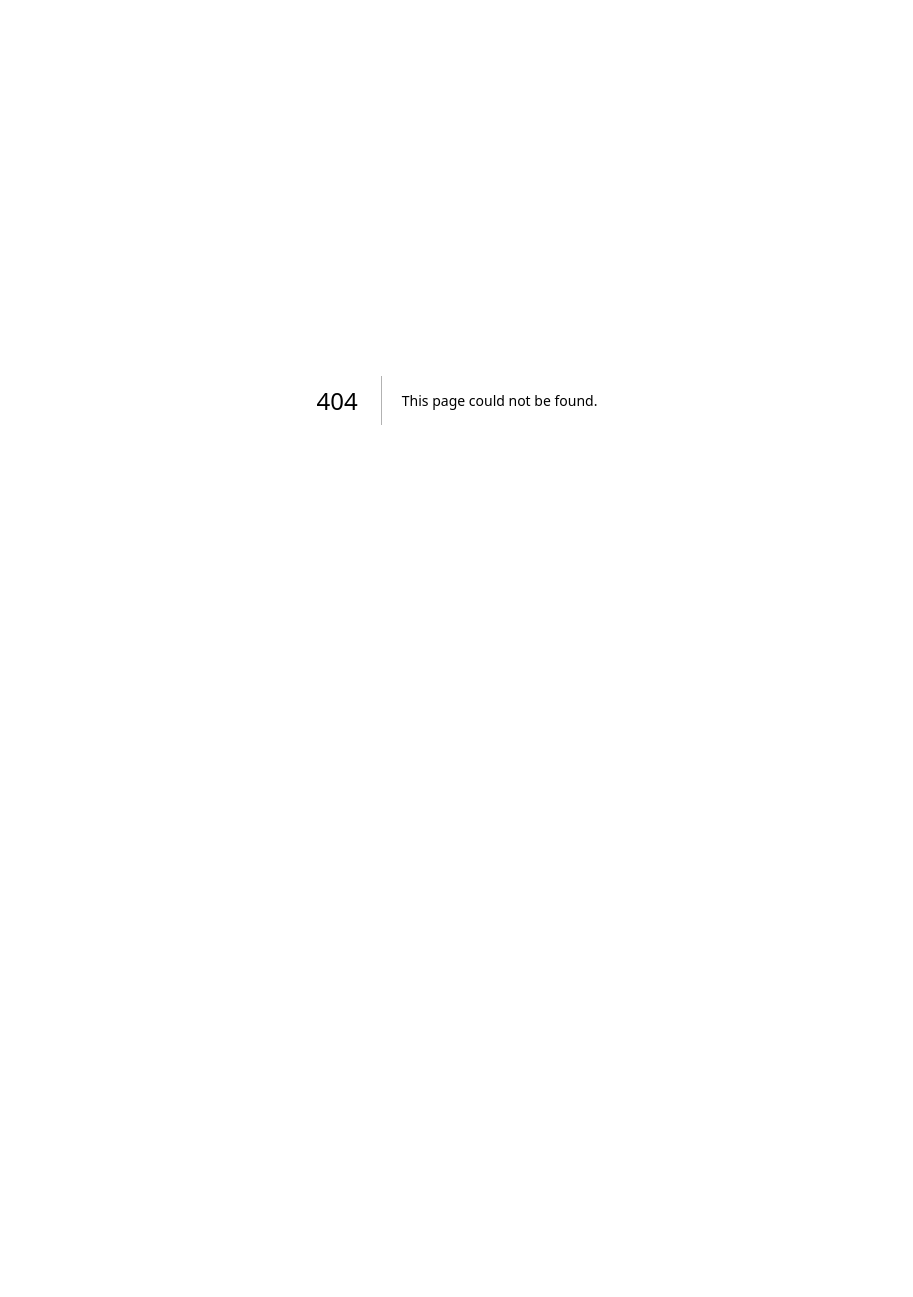
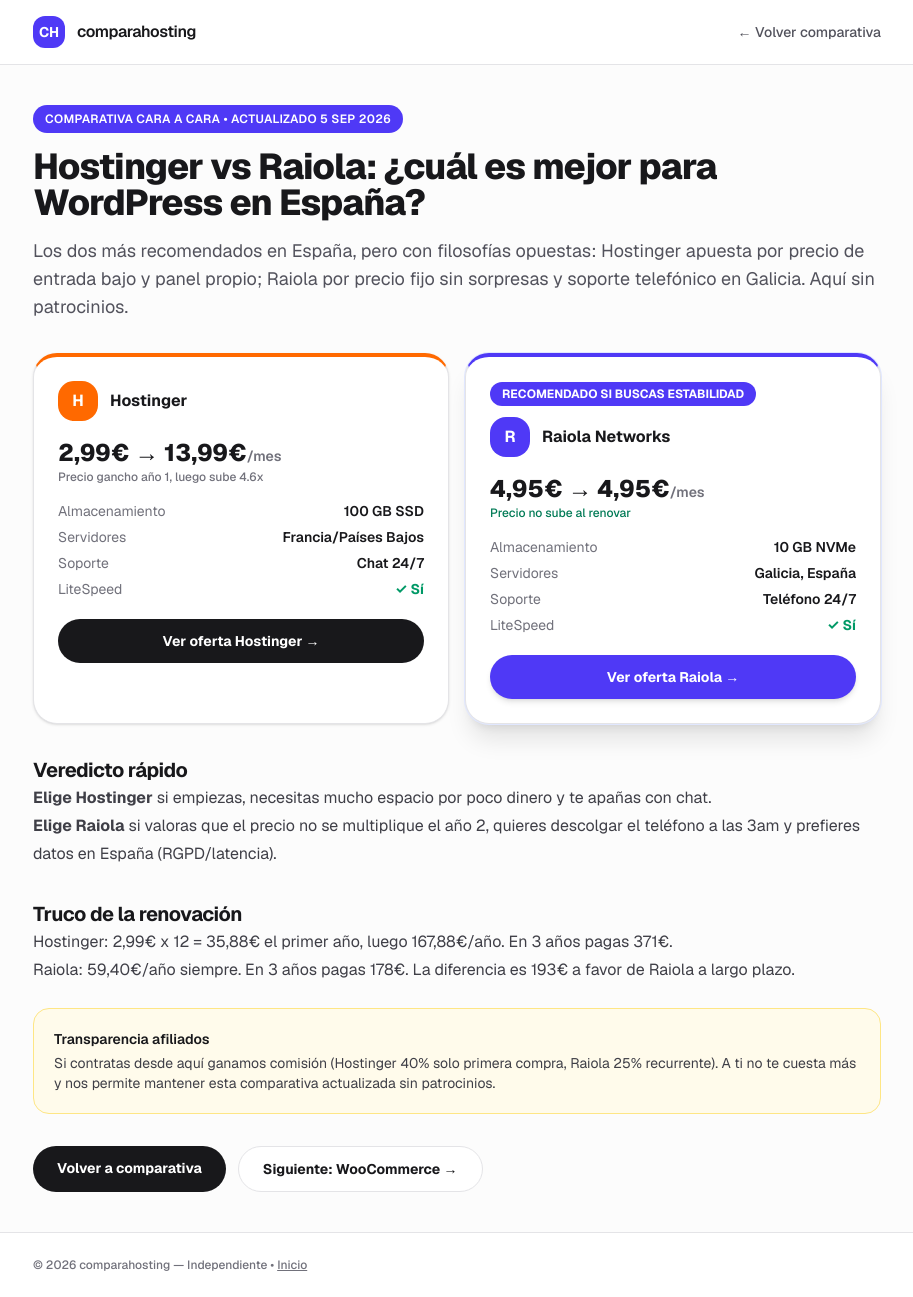
Before and after one commit to ReplikanteK/lamesacuadrada, a Next.js app: page /hostinger-vs-raiola in a window 1280 px wide. Before the commit this address had no page. Shown: the whole page, without its empty margins (183-1096 px from the left). Before the commit the page ends 800 px from the top, so only its background shows below. Built offline with nearby package versions, Linux system fonts and the light colour scheme.

Commit message:
feat: añade /hostinger-vs-raiola - comparativa cara a cara SEO (precio renovación + veredicto)

```diff
--- /dev/null
+++ b/src/app/hostinger-vs-raiola/page.tsx
@@ -0,0 +1,101 @@
+import type { Metadata } from "next";
+import Link from "next/link";
+
+export const metadata: Metadata = {
+  title: "Hostinger vs Raiola 2026: Comparativa Real (Precio, Velocidad y Soporte)",
+  description: "Hostinger vs Raiola Networks 2026: precio real con renovación, LiteSpeed, soporte teléfono 24/7 y servidores en España vs extranjero. ¿Cuál es mejor para WordPress?",
+};
+
+export default function HostingerVsRaiola() {
+  return (
+    <div className="flex flex-col min-h-screen bg-[#fcfcfc] text-zinc-900 antialiased">
+      <header className="sticky top-0 z-10 bg-white/80 backdrop-blur-xl border-b border-zinc-200">
+        <div className="max-w-4xl mx-auto px-6 py-4 flex items-center justify-between">
+          <Link href="/" className="flex items-center gap-3">
+            <div className="w-8 h-8 bg-indigo-600 text-white flex items-center justify-center rounded-xl font-bold text-sm">CH</div>
+            <span className="font-semibold tracking-tight">comparahosting</span>
+          </Link>
+          <Link href="/" className="text-sm font-medium text-zinc-600 hover:text-zinc-900">← Volver comparativa</Link>
+        </div>
+      </header>
+
+      <article className="max-w-4xl mx-auto px-6 py-10 w-full">
+        <div className="inline-flex items-center gap-2 text-xs font-semibold tracking-wide uppercase bg-indigo-600 text-white px-3 py-1.5 rounded-full mb-4">
+          Comparativa cara a cara • Actualizado 5 Sep 2026
+        </div>
+        <h1 className="text-4xl font-extrabold tracking-tight leading-none text-zinc-900">
+          Hostinger vs Raiola: ¿cuál es mejor para WordPress en España?
+        </h1>
+        <p className="mt-4 text-lg leading-7 text-zinc-600">
+          Los dos más recomendados en España, pero con filosofías opuestas: Hostinger apuesta por precio de entrada bajo y panel propio; Raiola por precio fijo sin sorpresas y soporte telefónico en Galicia. Aquí sin patrocinios.
+        </p>
+
+        {/* Tabla cara a cara */}
+        <div className="mt-8 grid sm:grid-cols-2 gap-4">
+          <div className="bg-white rounded-3xl border-t-4 border-t-orange-500 border border-zinc-200 p-6 shadow-sm">
+            <div className="flex items-center gap-3 mb-4">
+              <div className="w-10 h-10 bg-orange-500 text-white rounded-2xl flex items-center justify-center font-bold">H</div>
+              <div className="font-bold">Hostinger</div>
+            </div>
+            <div className="text-2xl font-extrabold">2,99€ → 13,99€<span className="text-sm font-semibold text-zinc-500">/mes</span></div>
+            <p className="text-xs font-medium text-zinc-500">Precio gancho año 1, luego sube 4.6x</p>
+            <ul className="mt-4 text-sm space-y-1.5">
+              <li className="flex justify-between"><span className="text-zinc-500">Almacenamiento</span><span className="font-semibold">100 GB SSD</span></li>
+              <li className="flex justify-between"><span className="text-zinc-500">Servidores</span><span className="font-semibold">Francia/Países Bajos</span></li>
+              <li className="flex justify-between"><span className="text-zinc-500">Soporte</span><span className="font-semibold">Chat 24/7</span></li>
+              <li className="flex justify-between"><span className="text-zinc-500">LiteSpeed</span><span className="font-bold text-emerald-600">✓ Sí</span></li>
+            </ul>
+            <a href="#hostinger-afiliado" className="mt-5 block text-center w-full py-3 rounded-full bg-zinc-900 text-white text-sm font-bold hover:bg-black">Ver oferta Hostinger →</a>
+          </div>
+
+          <div className="bg-white rounded-3xl border-t-4 border-t-indigo-600 border border-zinc-200 p-6 shadow-xl ring-1 ring-indigo-100">
+            <span className="text-xs font-bold bg-indigo-600 text-white px-3 py-1 rounded-full">RECOMENDADO SI BUSCAS ESTABILIDAD</span>
+            <div className="flex items-center gap-3 mt-3 mb-4">
+              <div className="w-10 h-10 bg-indigo-600 text-white rounded-2xl flex items-center justify-center font-bold">R</div>
+              <div className="font-bold">Raiola Networks</div>
+            </div>
+            <div className="text-2xl font-extrabold">4,95€ → 4,95€<span className="text-sm font-semibold text-zinc-500">/mes</span></div>
+            <p className="text-xs font-medium text-emerald-700">Precio no sube al renovar</p>
+            <ul className="mt-4 text-sm space-y-1.5">
+              <li className="flex justify-between"><span className="text-zinc-500">Almacenamiento</span><span className="font-semibold">10 GB NVMe</span></li>
+              <li className="flex justify-between"><span className="text-zinc-500">Servidores</span><span className="font-semibold">Galicia, España</span></li>
+              <li className="flex justify-between"><span className="text-zinc-500">Soporte</span><span className="font-semibold">Teléfono 24/7</span></li>
+              <li className="flex justify-between"><span className="text-zinc-500">LiteSpeed</span><span className="font-bold text-emerald-600">✓ Sí</span></li>
+            </ul>
+            <a href="#raiola-afiliado" className="mt-5 block text-center w-full py-3 rounded-full bg-indigo-600 text-white text-sm font-bold hover:bg-indigo-700 shadow-md">Ver oferta Raiola →</a>
+          </div>
+        </div>
+
+        <div className="mt-8 prose prose-zinc max-w-none">
+          <h2 className="text-xl font-bold tracking-tight mt-8">Veredicto rápido</h2>
+          <p className="text-zinc-700 leading-7">
+            <strong>Elige Hostinger</strong> si empiezas, necesitas mucho espacio por poco dinero y te apañas con chat. <br />
+            <strong>Elige Raiola</strong> si valoras que el precio no se multiplique el año 2, quieres descolgar el teléfono a las 3am y prefieres datos en España (RGPD/latencia).
+          </p>
+
+          <h2 className="text-xl font-bold tracking-tight mt-8">Truco de la renovación</h2>
+          <p className="text-zinc-700 leading-7">
+            Hostinger: 2,99€ x 12 = 35,88€ el primer año, luego 167,88€/año. En 3 años pagas 371€.<br />
+            Raiola: 59,40€/año siempre. En 3 años pagas 178€. La diferencia es 193€ a favor de Raiola a largo plazo.
+          </p>
+
+          <div className="bg-amber-50 border border-amber-200 rounded-2xl p-5 mt-6">
+            <p className="text-sm font-semibold text-zinc-900">Transparencia afiliados</p>
+            <p className="text-sm text-zinc-700 mt-1">Si contratas desde aquí ganamos comisión (Hostinger 40% solo primera compra, Raiola 25% recurrente). A ti no te cuesta más y nos permite mantener esta comparativa actualizada sin patrocinios.</p>
+          </div>
+        </div>
+
+        <div className="mt-8 flex gap-3">
+          <Link href="/" className="bg-zinc-900 text-white px-6 py-3 rounded-full text-sm font-bold hover:bg-black">Volver a comparativa</Link>
+          <Link href="/hosting-woocommerce" className="bg-white border border-zinc-200 px-6 py-3 rounded-full text-sm font-bold hover:bg-zinc-50">Siguiente: WooCommerce →</Link>
+        </div>
+      </article>
+
+      <footer className="border-t border-zinc-200 bg-white mt-auto">
+        <div className="max-w-4xl mx-auto px-6 py-6 text-xs font-medium text-zinc-500">
+          © 2026 comparahosting — Independiente • <Link href="/" className="underline">Inicio</Link>
+        </div>
+      </footer>
+    </div>
+  );
+}
```
